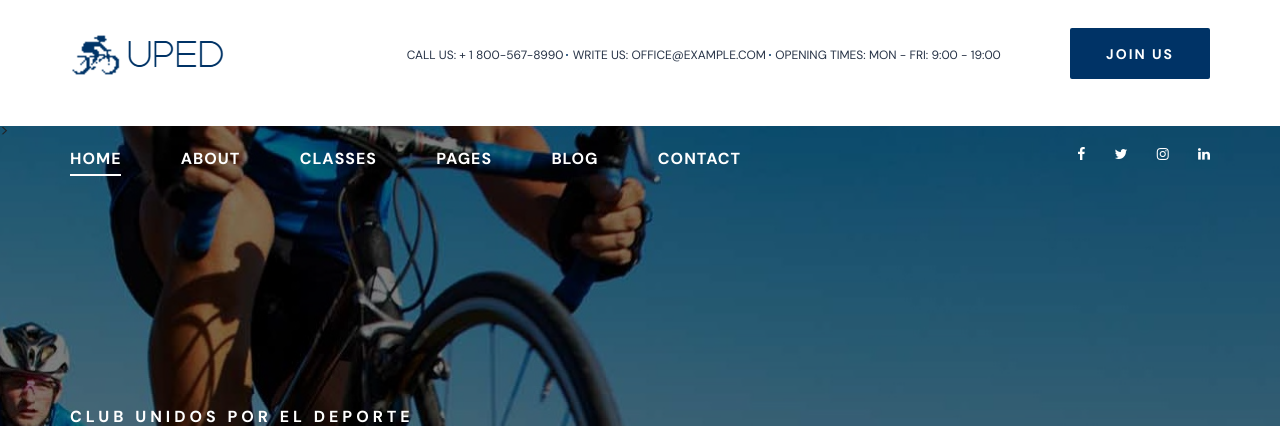
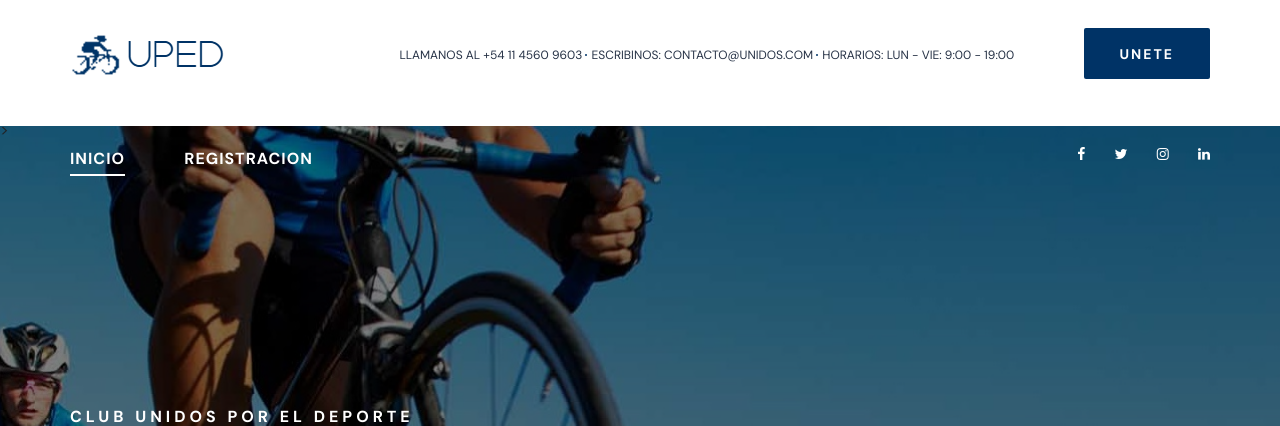
Before and after one commit to LukitasF1809/TP2, a Flask app: page / in a window 1280 px wide. Shown: the top 426 px of the page. Run offline with Flask 3, Linux system fonts and the light colour scheme; some libraries are stand-ins or nearby versions.

Commit message:
Botones arreglo

```diff
--- a/TP2/templates/base.html
+++ b/TP2/templates/base.html
@@ -33,16 +33,16 @@
     <div class="offcanvas-menu-overlay"></div>
     <div class="offcanvas-menu">
         <div class="offcanvas__logo">
-            <a href="./index.html"><img src="{{url_for('static' , filename='img/logo.png') }}" alt="logo"></a>
+            <a href="{{url_for ('home')}}"><img src="{{url_for('static' , filename='img/logo.png') }}" alt="logo"></a>
         </div>
         <div id="mobile-menu-wrap"></div>
         <div class="offcanvas__widget">
             <ul>
-                <li>CALL US: + 1 800-567-8990</li>
-                <li>WRITE US: OFFICE@EXAMPLE.COM</li>
-                <li>OPENING TIMES: MON - FRI: 9:00 - 19:00</li>
+                <li>LLAMANOS AL +54 11 4560 9603</li>
+                <li>ESCRIBINOS: CONTACTO@UNIDOS.COM</li>
+                <li>HORARIOS: LUN - VIE: 9:00 - 19:00</li>
             </ul>
-            <a href="#" class="primary-btn">JOIN US</a>
+            <a href="{{url_for ('registracion')}}" class="primary-btn">REGISTRARSE</a>
         </div>
         <nav class="header__menu">
             <ul class="mobile-menu">
@@ -77,17 +77,17 @@
                 <div class="row">
                     <div class="col-lg-3 col-md-3">
                         <div class="header__logo">
-                            <a href="./index.html"><img src="{{url_for('static' , filename='img/logo.png') }}" alt="logo"></a>
+                            <a href="{{url_for ('home')}}"><img src="{{url_for('static' , filename='img/logo.png') }}" alt="logo"></a>
                         </div>
                     </div>
                     <div class="col-lg-9 col-md-9">
                         <div class="header__top__widget">
                             <ul>
-                                <li>CALL US: + 1 800-567-8990</li>
-                                <li>WRITE US: OFFICE@EXAMPLE.COM</li>
-                                <li>OPENING TIMES: MON - FRI: 9:00 - 19:00</li>
+                                <li>LLAMANOS AL +54 11 4560 9603</li>
+                                <li>ESCRIBINOS: CONTACTO@UNIDOS.COM</li>
+                                <li>HORARIOS: LUN - VIE: 9:00 - 19:00</li>
                             </ul>
-                            <a href="#" class="primary-btn">JOIN US</a>
+                            <a href="{{url_for ('registracion')}}" class="primary-btn">UNETE</a>
                         </div>
                     </div>
                 </div>
@@ -104,19 +104,9 @@
                     <div class="col-lg-9 col-md-9">
                         <nav class="header__menu">
                             <ul>
-                                <li class="active"><a href="./index.html">Home</a></li>
-                                <li><a href="./about-us.html">About</a></li>
-                                <li><a href="./classes.html">Classes</a></li>
-                                <li><a href="#">Pages</a>
-                                    <ul class="dropdown">
-                                        <li><a href="./classes-details.html">Classes Details</a></li>
-                                        <li><a href="./blog-details.html">Blog Details</a></li>
-                                        <li><a href="./pricing.html">Pricing</a></li>
-                                        <li><a href="./faq.html">Faq</a></li>
-                                    </ul>
+                                <li class="active"><a href="{{url_for ('home')}}">INICIO</a></li>
+                                <li><a href="{{url_for ('registracion')}}">REGISTRACION</a></li>
                                 </li>
-                                <li><a href="./blog.html">Blog</a></li>
-                                <li><a href="./contact.html">Contact</a></li>
                             </ul>
                         </nav>
                     </div>
@@ -150,10 +140,6 @@
                             <li><i class="fa fa-clock-o"></i> Lun - vie: 6:30am - 07:45pm</li>
                             <li><i class="fa fa-clock-o"></i> Sab - Dom: 8:30am - 05:45pm</li>
                         </ul>
-                        <form action="#" class="subscribe-form">
-                            <input type="text" placeholder="Your Email">
-                            <button type="submit"><i class="fa fa-send"></i></button>
-                        </form>
                     </div>
                 </div>
 
```
Also changed, not shown: TP2/templates/form.html (+1 -9 lines).
